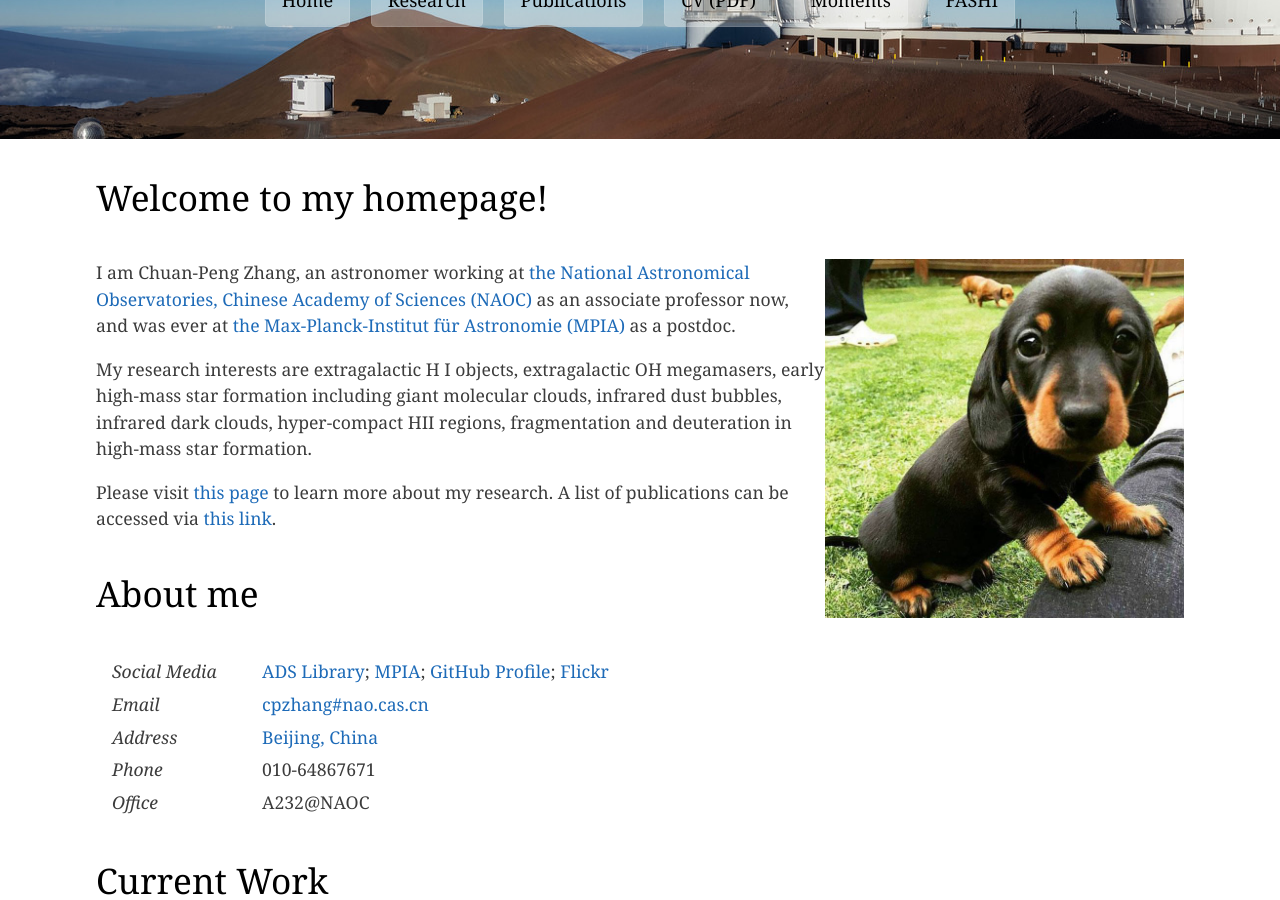
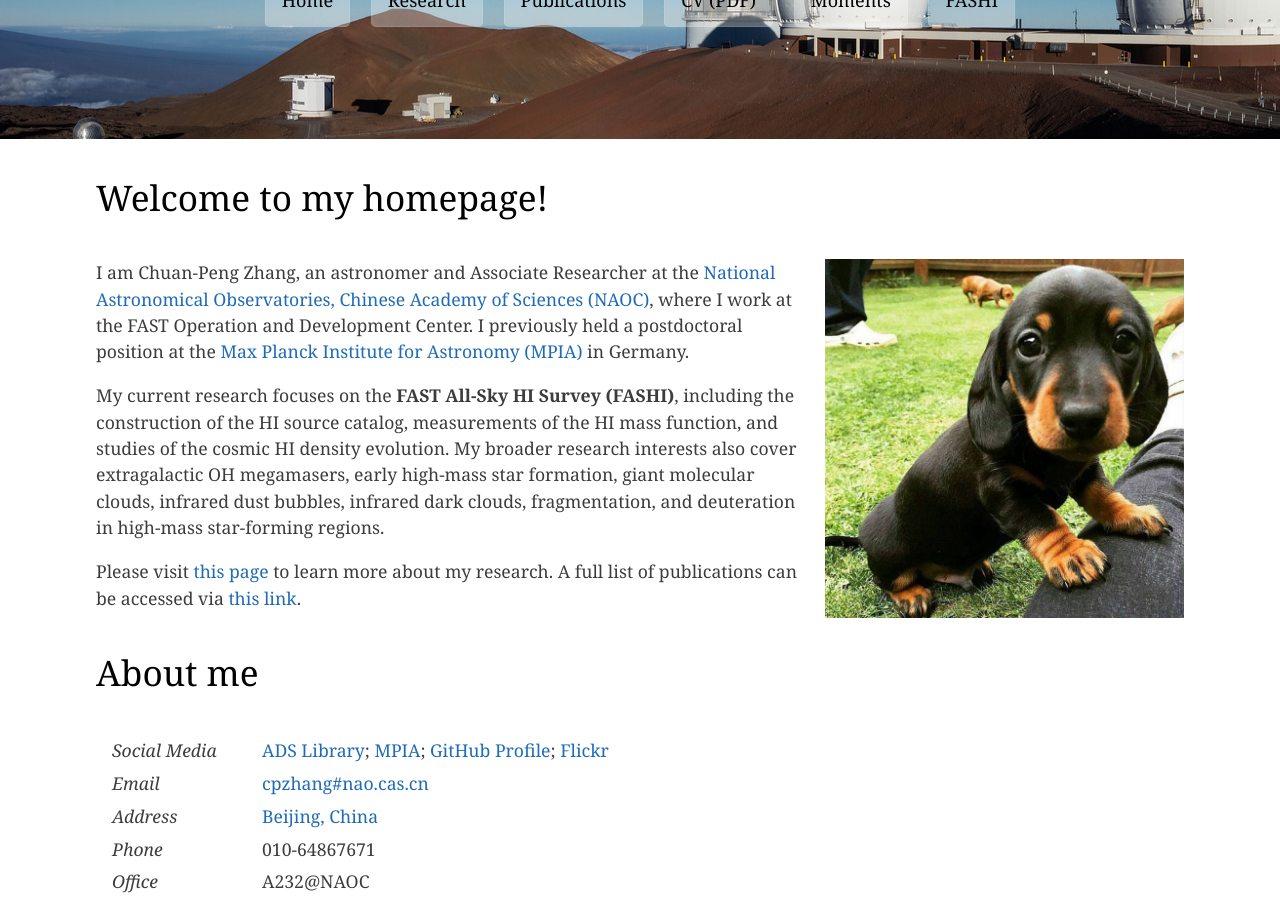
Before and after one commit to zcp521/zcp521.github.io, a Jekyll site: the page built from index.html, in a window 1280 px wide and 900 px high, scrolled down 271 px. Built offline with Jekyll 4.4.1, drawn with Linux system fonts in a browser that asks for light colours; the list of posts is cut into pages by our own code.

Commit message:
Update index.html

```diff
--- a/index.html
+++ b/index.html
@@ -6,27 +6,31 @@ tagline: "National Astronomical Observatories, Chinese Academy of Sciences"
 
 <p style="color: black; font-size: 200%; text-align: left;">Welcome to my homepage!</p>
 
-<p ><img src="{{ site.baseurl }}/img/zhang_2017.jpg" alt="Smiley face"
-		style="float:right" width="33%">
-	<p style="width: 65%">
-
-		I am Chuan-Peng Zhang, an astronomer working at <a href="http://www.bao.ac.cn">
-        the National Astronomical Observatories, Chinese Academy of Sciences (NAOC)</a> as an associate professor now,
-	and was ever at <a href="http://www.mpia.de/en"> the Max-Planck-Institut für Astronomie (MPIA)</a> as a postdoc.
-	</p>
-
-		My research interests are extragalactic H I objects, extragalactic OH megamasers, early high-mass star
-        formation including giant molecular clouds, infrared dust bubbles, infrared dark clouds, hyper-compact HII regions,
-        fragmentation and deuteration in high-mass star formation.
-	</p>
-
-		Please visit
-		<a href="{{ site.baseurl }}/research.html">this page</a>
-		to learn more about my research. A list of publications
-		can be accessed via <a href="{{ site.baseurl }}/pub.html">
-		this link</a>.
-
-	</p>
+<p>
+  <img src="{{ site.baseurl }}/img/zhang_2017.jpg" alt="Smiley face"
+       style="float:right" width="33%">
+  <p style="width: 65%">
+    I am Chuan-Peng Zhang, an astronomer and Associate Researcher at the
+    <a href="http://www.bao.ac.cn">National Astronomical Observatories,
+    Chinese Academy of Sciences (NAOC)</a>, where I work at the FAST
+    Operation and Development Center. I previously held a postdoctoral
+    position at the <a href="http://www.mpia.de/en">Max Planck Institute
+    for Astronomy (MPIA)</a> in Germany.
+  </p>
+  <p style="width: 65%">
+    My current research focuses on the <b>FAST All-Sky HI Survey (FASHI)</b>,
+    including the construction of the HI source catalog, measurements of the
+    HI mass function, and studies of the cosmic HI density evolution. My
+    broader research interests also cover extragalactic OH megamasers,
+    early high-mass star formation, giant molecular clouds, infrared dust
+    bubbles, infrared dark clouds, fragmentation, and deuteration in
+    high-mass star-forming regions.
+  </p>
+  <p style="width: 65%">
+    Please visit <a href="{{ site.baseurl }}/research.html">this page</a>
+    to learn more about my research. A full list of publications can be
+    accessed via <a href="{{ site.baseurl }}/pub.html">this link</a>.
+  </p>
 </p>
 
 <p style="color: black; font-size: 200%; text-align: left;">About me</p>
```
